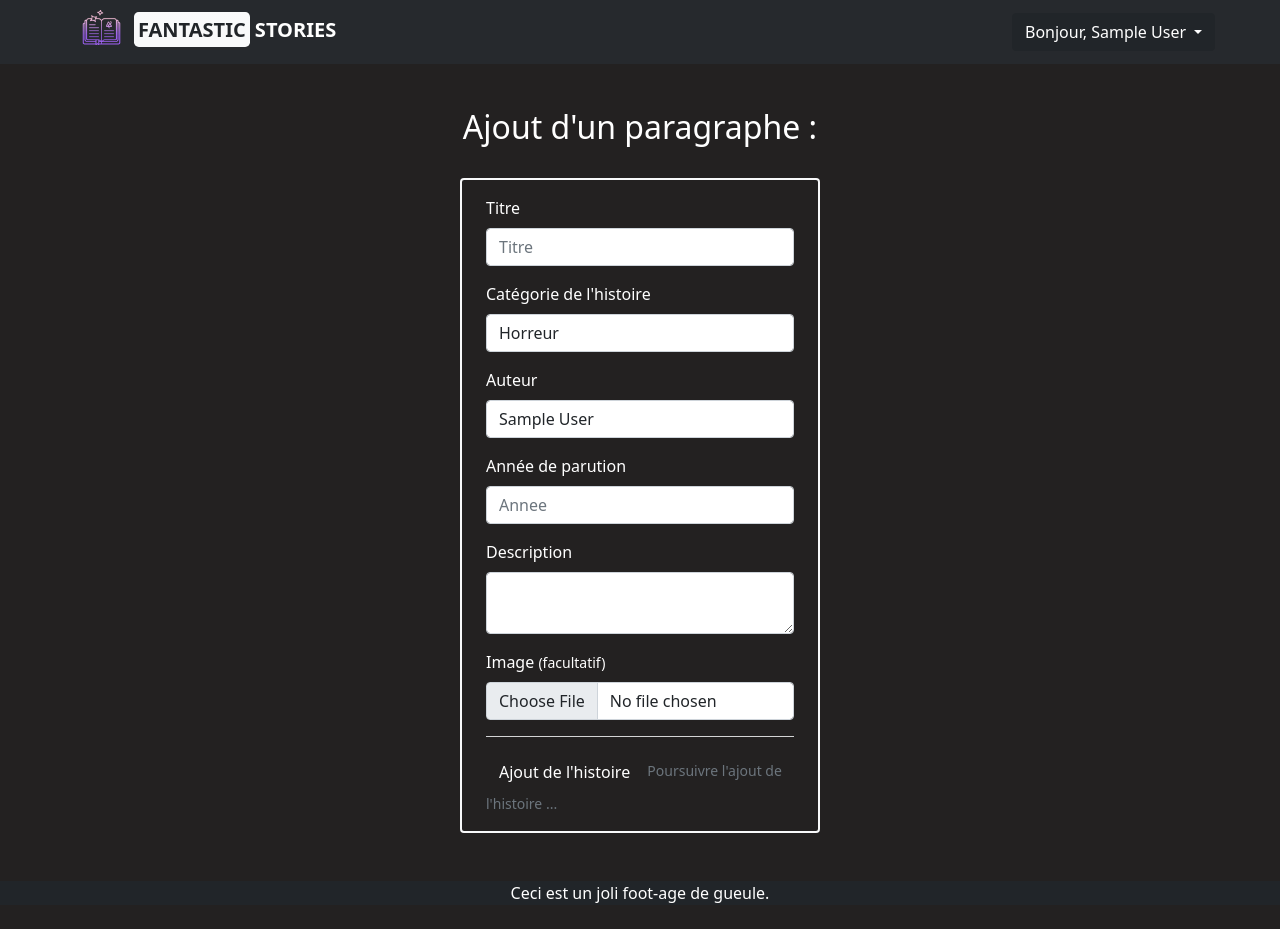
After one commit to tristangclvs/Web.Projet-HistoireInteractive, a PHP site: page /paragraphe_ajout.php in a window 1280 px wide. The commit adds this page. Run offline with PHP 8.4, Linux system fonts and the light colour scheme; the visitor is signed in with stand-in values (Sample User, id 1); some libraries are stand-ins or nearby versions.

Commit message:
Session 28/04 entre deux games de Valo

```diff
--- a/css/style.css
+++ b/css/style.css
@@ -2,7 +2,10 @@ body {
     padding-top: 60px;
     background-color: rgb(35,33,33);
 }
-
+*
+{
+    color: white;
+}
 .footer {
     border-top: 1px solid #ccc;
     padding-top: 10px;
--- a/entete.php
+++ b/entete.php
@@ -51,8 +51,10 @@ include("scripts/connect.php");
                         <?php
                         if ($_SESSION['connected'] == false) {
                             echo '<li class="nav-item"><a class="nav-link dropdown-item text-white" href="login.php">' . "Se connecter" . '</a></li>';
-                        } else {
-                            echo '<li class="nav-item"><a class="nav-link  dropdown-item  text-white" href="scripts/script_deconnexion.php">Se déconnecter</a></li>';
+                        } else { ?>
+                            <li class="nav-item"><a class="nav-link  dropdown-item  text-white" href="scripts/script_deconnexion.php">Se déconnecter</a></li>
+                            <li class="nav-item"><a class="nav-link  dropdown-item  text-white" href="histoire_ajout.php">Ajouter une histoire</a></li>
+                        <?php
                         }
                         ?>
 
--- /dev/null
+++ b/paragraphe_ajout.php
@@ -0,0 +1,51 @@
+<?php include("entete.php") ?>
+
+<!-- Si il n'est pas connecté, il ne peut accéder a cette page-->
+
+<div class="text-center"><h2>Ajout d'un paragraphe :</h2></div>
+
+<br>
+<div class="container mx-auto" id="containerConnexion" style="width:30%;">
+    <fieldset class="border border-light border-2 rounded">
+        <form class="px-4 py-3" method="post" action="scripts/script_ajoutHistoire.php">
+            <div class="mb-3">
+                <label for="FormTitre" class="form-label">Titre</label>
+                <input type="text" name="titre" class="form-control" id="FormTitre" placeholder="Titre" required>
+            </div>
+            <div class="mb-3 form-group">
+                <label for="choixCategories" class="form-label">Catégorie de l'histoire</label>
+                <select name="categorie" id="choixCategories" class="form-control text-dark">
+                    <option value="horreur">Horreur</option>
+                    <option value="romantique">Romantique</option>
+                    <option value="action">Action</option>
+                </select>
+            </div>
+            <div class="mb-3">
+                <label for="TextAuteur" class="form-label">Auteur</label>
+                <input type="text" name="auteur" class="form-control" id="TextAuteur" placeholder="Auteur" value="<?=$_SESSION["nomUtilisateur"]?>">
+            </div>
+            <div class="mb-3">
+                <label for="TextAnnee" class="form-label">Année de parution</label>
+                <input type="number" name="annee" class="form-control" id="TextAnnee" placeholder="Annee"  required>
+            </div>
+            <div class="mb-3">
+                <label for="TextDescription" class="form-label">Description</label>
+                <textarea type="text" name="description" class="form-control" id="TextDescription" required></textarea>
+            </div>
+            <div class="mb-3 ">
+                <label for="TextImage" class="form-label custom-file-label">Image <small>(facultatif)</small></label>
+                <input type="file" name="image" class="form-control custom-file-input" id="TextImage">
+            </div>
+
+            <div class="dropdown-divider bg-light mb-3"></div>
+
+            <button type="submit" class="btn text-white" id="button" aria-describedby="poursuivre">Ajout de l'histoire</button>
+            <small id="poursuivre" class="text-muted text_white" >
+                Poursuivre l'ajout de l'histoire ... </small>
+        </form>
+    </fieldset>
+</div>
+
+
+
+<?php include("footer.php")?>
--- /dev/null
+++ b/scripts/script_ajoutParagraphe.php
@@ -0,0 +1 @@
+<?php
--- a/scripts/script_connexion.php
+++ b/scripts/script_connexion.php
@@ -13,6 +13,7 @@ if (isset($_POST["usrName"]) && isset($_POST["usrPass"])) {
 
     $ligne = $response->fetch();
     $_SESSION["nomUtilisateur"] = $ligne['prenom'];
+
 }
 
 
```
Also changed, not shown: liste_test.php (+4 -6 lines), scripts/script_ajoutHistoire.php (added, +37 -0 lines).
